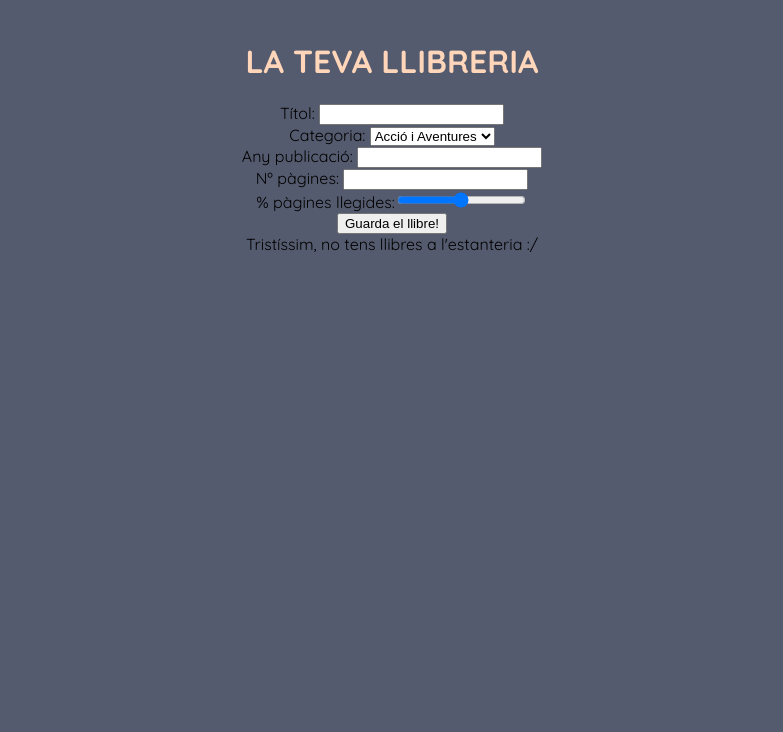
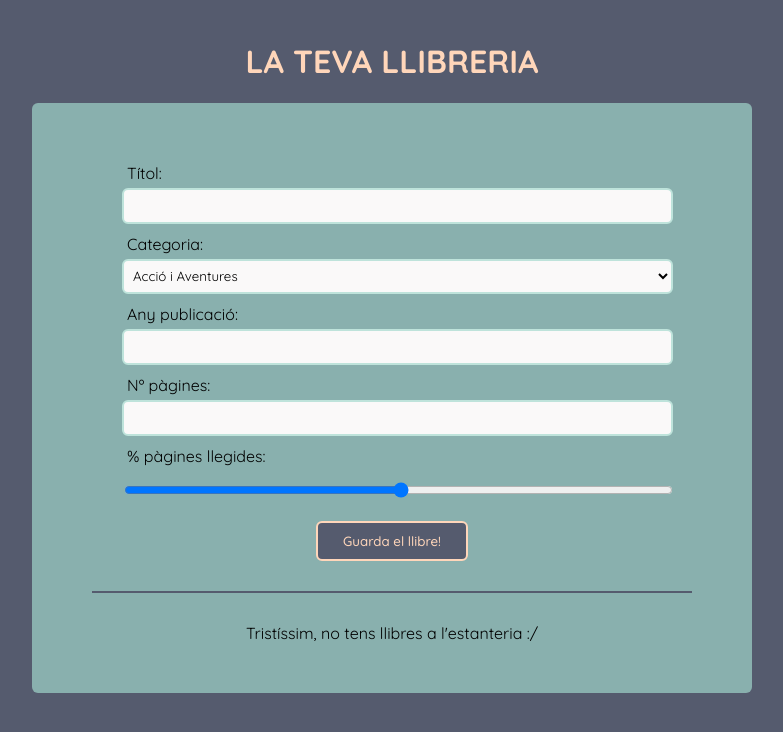
Before and after one commit to annaruizverdaguer/llibreria-react, a React (Create React App) app: page / in a window 1280 px wide. Shown: the top 732 px of the page, without its empty margins (248-1031 px from the left). Built offline with nearby package versions, Linux system fonts and the light colour scheme.

Commit message:
Adding styles to Form component

```diff
--- /dev/null
+++ b/src/Form.css
@@ -0,0 +1,70 @@
+:root {
+  --background-color: #555B6E;
+  --primary-green: #89B0AE;
+  --secondary-green: #BEE3DB;
+  --white: #FAF9F9;
+  --salmon: #FFD6BA;
+}
+
+.form-container {
+  padding: 50px 10px;
+  margin: auto;
+  margin-bottom: 50px;
+  max-width: 700px;
+  width: 90%;
+  background-color: var(--primary-green);
+  border-radius: 6px;
+}
+
+form {
+  width: 80%;
+  margin: auto;
+}
+
+.form-element {
+  margin: 10px;
+}
+
+label {
+  display: block;
+  margin: 5px;
+  text-align: left;
+}
+
+input, select {
+  width: 100%;
+  height: 30px;
+  font-family: 'Quicksand', sans-serif;
+  padding-left: 5px;
+  border-radius: 6px;
+  border: 2px solid var(--secondary-green);
+  transition: 0.3s ease-in-out;
+  background-color: var(--white);
+}
+
+select {
+  width: 102%;
+  height: 35px;
+}
+
+input:hover, select:hover{
+  border: 2px solid var(--background-color);
+}
+
+.save-button {
+  margin: 0px 5px;
+  border: 2px solid var(--salmon);
+  border-radius: 6px;
+  padding: 10px 25px;
+  color: var(--salmon);
+  font-family: 'Quicksand', sans-serif;
+  font-weight: 500;
+  transition: 0.3s ease-in-out;
+  background-color: var(--background-color);
+}
+
+.save-button:hover {
+  background-color: var(--primary-green);
+  color: var(--background-color);
+  border: 2px solid var(--background-color);
+}
--- a/src/Form.js
+++ b/src/Form.js
@@ -1,5 +1,6 @@
 import React, { useState } from "react";
 import Llibreria from "./Llibreria";
+import "./Form.css";
 
 export default function Form() {
 
@@ -24,9 +25,9 @@ export default function Form() {
   }
 
   return (
-    <div>
+    <div className="form-container">
       <form onSubmit={addBookToLibrary}>
-        <div>
+        <div className="form-element">
           <label htmlFor="bookTitle">Títol: </label>
           <input
             type="text"
@@ -35,7 +36,7 @@ export default function Form() {
             onChange={updateFormField}
           />
         </div>
-        <div>
+        <div className="form-element">
           <label htmlFor="bookCategory">Categoria: </label>
           <select id="bookCategory" required onChange={updateFormField}>
             Sel·lecciona una categoria
@@ -51,7 +52,7 @@ export default function Form() {
             <option value="thriller">Suspens</option>
           </select>
         </div>
-        <div>
+        <div className="form-element">
           <label htmlFor="bookYear">Any publicació: </label>
           <input
             type="number"
@@ -60,7 +61,7 @@ export default function Form() {
             onChange={updateFormField}
           />
         </div>
-        <div>
+        <div className="form-element">
           <label htmlFor="bookPages">Nº pàgines: </label>
           <input
             type="number"
@@ -69,7 +70,7 @@ export default function Form() {
             onChange={updateFormField}
           />
         </div>
-        <div>
+        <div className="form-element">
           <label htmlFor="bookPagesRead">% pàgines llegides:</label>
           <input
             type="range"
@@ -78,10 +79,11 @@ export default function Form() {
             onChange={updateFormField}
           />
         </div>
-        <div>
-          <button type="submit">Guarda el llibre!</button>
+        <div className="form-element">
+          <button type="submit" className="save-button">Guarda el llibre!</button>
         </div>
       </form>
+      <hr/>
       {llibreria}
     </div>
   );
```
